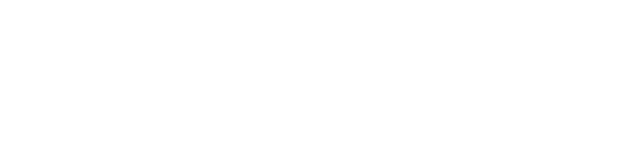
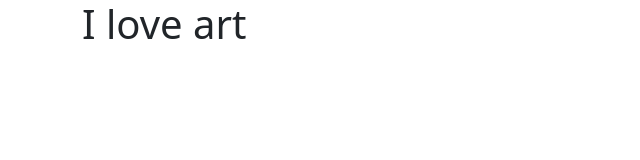
Before and after one commit to salvatoreolivieri/vue-hello, a plain HTML site: page index.html in a window 1280 px wide. Shown: the whole page, without its empty margins (0-640 px from the left). Drawn offline with nearby package versions, Linux system fonts and the light colour scheme.

Commit message:
Stampato in pagina il message

```diff
--- a/index.html
+++ b/index.html
@@ -4,10 +4,15 @@
   <meta charset="UTF-8">
   <meta http-equiv="X-UA-Compatible" content="IE=edge">
   <meta name="viewport" content="width=device-width, initial-scale=1.0">
+  <link href="https://cdn.jsdelivr.net/npm/bootstrap@5.1.3/dist/css/bootstrap.min.css" rel="stylesheet" integrity="sha384-1BmE4kWBq78iYhFldvKuhfTAU6auU8tT94WrHftjDbrCEXSU1oBoqyl2QvZ6jIW3" crossorigin="anonymous">
+  <link rel="stylesheet" href="style.css">
   <title>Vue Hello</title>
 </head>
 <body>
 
+  <div class="container" id="app">
+    <h1>{{message}}</h1>
+  </div>
 
   <script src="https://cdn.jsdelivr.net/npm/vue@2/dist/vue.js"></script>
   <script src="script.js"></script>
--- a/script.js
+++ b/script.js
@@ -0,0 +1,10 @@
+
+const app = new Vue({
+
+  el: "#app",
+
+  data: {
+    message: "I love art",
+  }
+
+});
```
Also changed, not shown: 1 other file.
